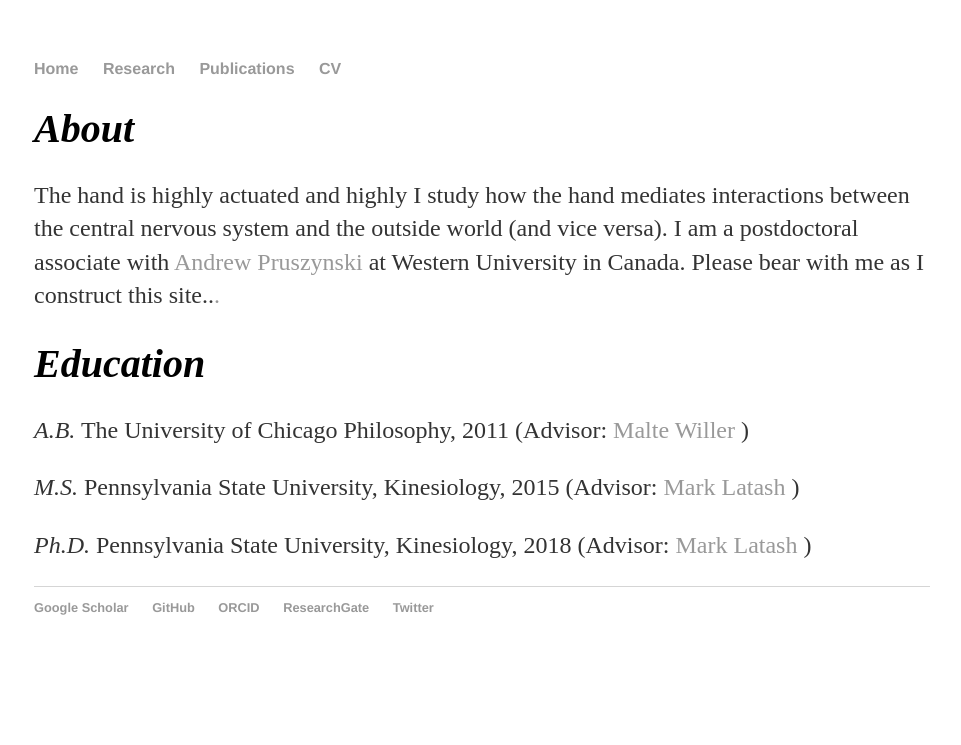
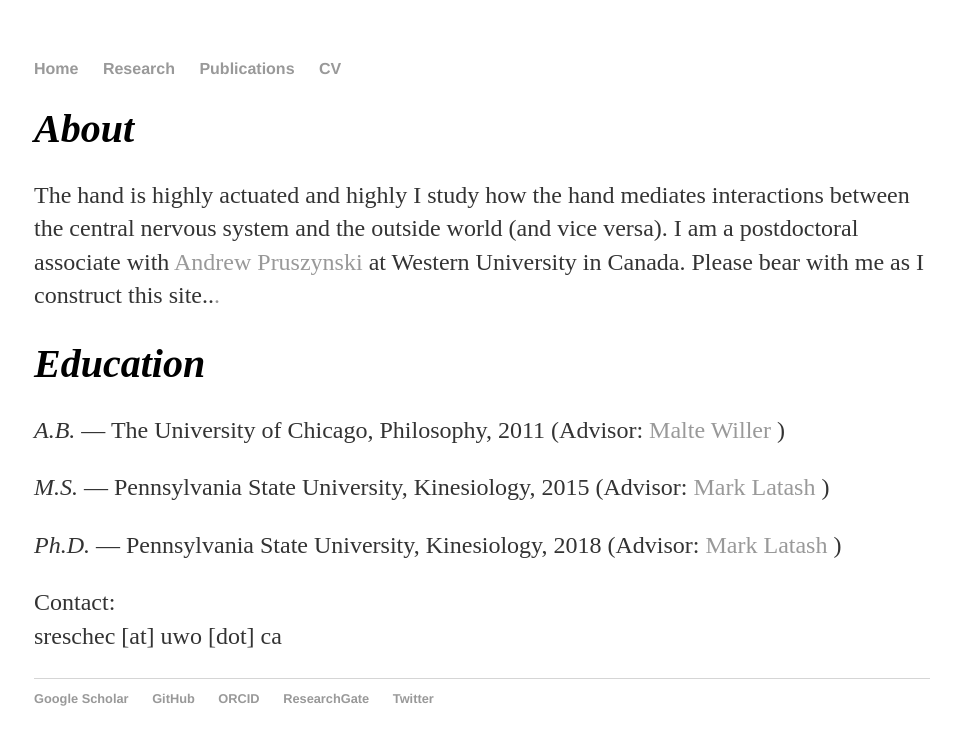
Before and after one commit to sreschechtko/sreschechtko.github.io, a Jekyll site: the page built from about.html, in a window 1280 px wide. Shown: the top 745 px of the page, without its empty margins (158-1119 px from the left). Built offline with Jekyll 4.4.1, drawn with Linux system fonts in a browser that asks for light colours.

Commit message:
Update about.html

```diff
--- a/about.html
+++ b/about.html
@@ -6,7 +6,9 @@
 	<h1>About</h1>
   <p>The hand is highly actuated and highly I study how the hand mediates interactions between the central nervous system and the outside world (and vice versa). I am a postdoctoral associate with <a href="http://www.pruszynskilab.com/" target = "_blank">Andrew Pruszynski</a> at Western University in Canada. Please bear with me as I construct this site..<a href="/about">.</a></p>
 	<h1>Education</h1>
-	<p><i>A.B.</i> The University of Chicago Philosophy, 2011 (Advisor: <a href = "http://maltewiller.net"> Malte Willer </a>)</p>
-  <p><i>M.S.</i> Pennsylvania State University,  Kinesiology, 2015 (Advisor: <a href = "https://hhd.psu.edu/contact/mark-latash-phd"> Mark Latash </a>)</p>
-  <p><i>Ph.D.</i> Pennsylvania State University, Kinesiology, 2018 (Advisor: <a href = "https://hhd.psu.edu/contact/mark-latash-phd"> Mark Latash </a>)</p>
+	<p><i>A.B.</i> — The University of Chicago, Philosophy, 2011 (Advisor: <a href = "http://maltewiller.net" target = "_blank"> Malte Willer </a>)</p>
+  <p><i>M.S.</i> — Pennsylvania State University,  Kinesiology, 2015 (Advisor: <a href = "https://hhd.psu.edu/contact/mark-latash-phd" target = "_blank"> Mark Latash </a>)</p>
+  <p><i>Ph.D.</i> — Pennsylvania State University, Kinesiology, 2018 (Advisor: <a href = "https://hhd.psu.edu/contact/mark-latash-phd" target = "_blank"> Mark Latash </a>)</p>
+	<p></p>
+	<p>Contact: <br> sreschec [at] uwo [dot] ca </p>
 </div><!-- /.blurb -->
```
